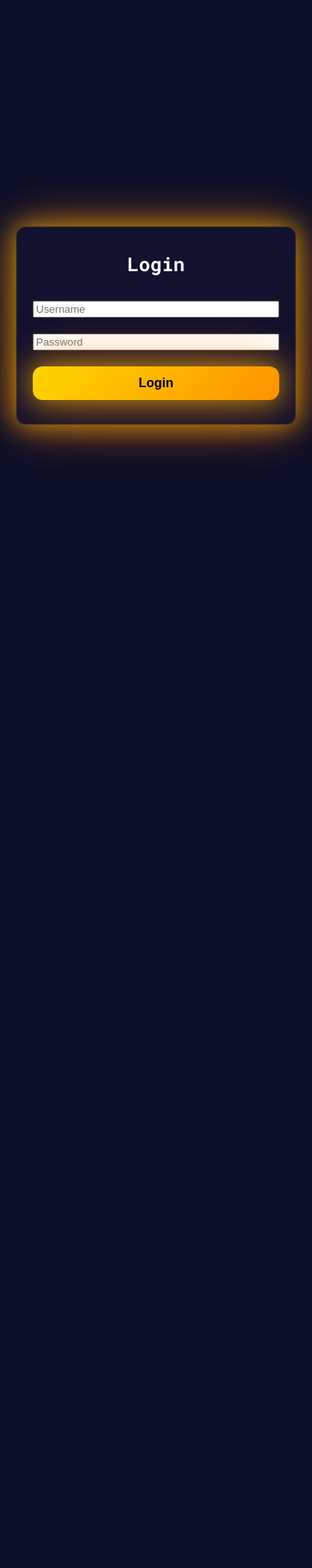
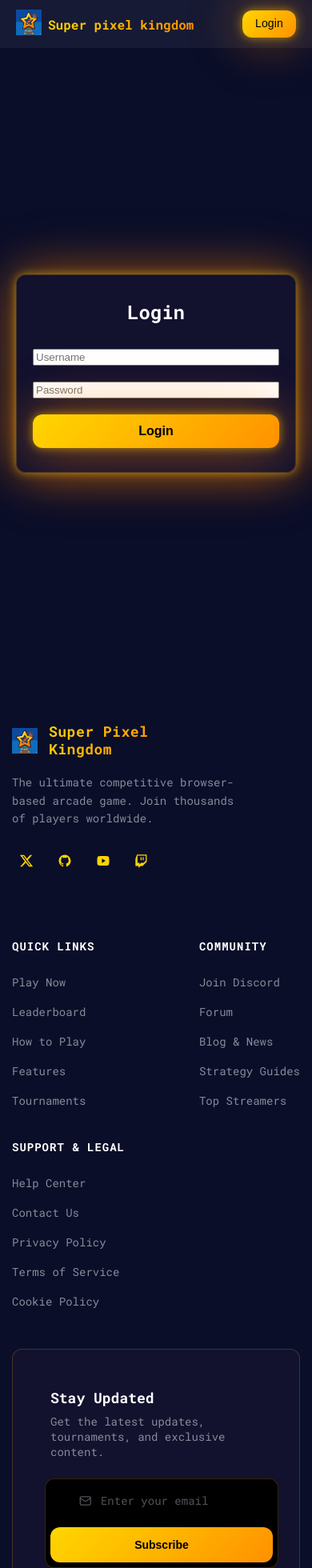
Before and after one commit to MarcoCorradini0/Mario-frontend, an Angular app: page /login in a window 390 px wide. Shown: the top 1960 px of the page at 80% size. Before the commit the page ends 844 px from the top, so only its background shows below. Built offline with nearby package versions, Linux system fonts and the light colour scheme.

Commit message:
Fixes: - corrected neon-border var to a smaller shadow width - changed browser page name - added footer to login page

```diff
--- a/src/app/features/pages/components/footer/footer.scss
+++ b/src/app/features/pages/components/footer/footer.scss
@@ -6,7 +6,7 @@
   // Top Section
   .footer-top{
     display: flex;
-    justify-content: space-between;
+    justify-content: space-evenly;
     flex-wrap: wrap;
     gap: 40px;
     margin-bottom: 50px;
@@ -232,10 +232,6 @@
     flex-direction: column;
     gap: 30px;
   }
-  .footer-links-container {
-    flex-direction: column;
-    gap: 30px;
-  }
   .newsletter-card {
     flex-direction: column;
     align-items: flex-start;
--- a/src/app/features/pages/login/login.html
+++ b/src/app/features/pages/login/login.html
@@ -1,3 +1,4 @@
+<app-navbar />
 <div class="login-container">
     <form [formGroup]="form"(ngSubmit)="onSubmit()">
         <h2>Login</h2>
@@ -9,3 +10,4 @@
         <p *ngIf="error" class="error">{{error}}</p>
     </form>
 </div>
+<app-footer />
--- a/src/app/features/pages/login/login.ts
+++ b/src/app/features/pages/login/login.ts
@@ -3,11 +3,13 @@ import { Component } from "@angular/core";
 import { FormBuilder, ReactiveFormsModule, Validators } from "@angular/forms";
 import { AuthService } from "../../../core/services/auth.service";
 import { Router } from "@angular/router";
+import { Navbar } from "../components/navbar/navbar";
+import { Footer } from "../components/footer/footer";
 
 @Component({
     standalone:true,
     selector:'app-login',
-    imports:[CommonModule,ReactiveFormsModule],
+    imports: [CommonModule, ReactiveFormsModule, Navbar, Footer],
     templateUrl:'./login.html',
     styleUrl:'./login.scss'
 })
--- a/src/index.html
+++ b/src/index.html
@@ -2,7 +2,7 @@
 <html lang="en">
 <head >
   <meta charset="utf-8">
-  <title>Mario</title>
+  <title>Super pixel Kingdom</title>
   <base href="/">
   <meta name="viewport" content="width=device-width, initial-scale=1">
   <link rel="icon" type="image/x-icon" href="favicon.ico">
--- a/src/styles.scss
+++ b/src/styles.scss
@@ -17,7 +17,7 @@
     --glass-bg:           hsla(0, 0%, 100%, 0.05);
     --button-gradient: linear-gradient(135deg, hsla(50.35, 100%, 50%, 1) 0%, hsla(49.18, 100%, 50%, 1) 7.14%, hsla(48.00, 100%, 50%, 1) 14.29%, hsla(47.06, 100%, 50%, 1) 21.43%, hsla(45.88, 100%, 50%, 1) 28.57%, hsla(44.71, 100%, 50%, 1) 35.71%, hsla(43.53, 100%, 50%, 1) 42.86%, hsla(42.35, 100%, 50%, 1) 50%, hsla(41.18, 100%, 50%, 1) 57.14%, hsla(40.00, 100%, 50%, 1) 64.29%, hsla(38.82, 100%, 50%, 1) 71.43%, hsla(37.65, 100%, 50%, 1) 78.57%, hsla(36.47, 100%, 50%, 1) 85.71%, hsla(35.29, 100%, 50%, 1) 92.86%, hsl(34, 100%, 50%) 100%);
     --text-gradient:   linear-gradient(90deg, hsl(50, 100%, 50%) 0%, hsl(49, 100%, 50%) 7.14%, hsl(48, 100%, 50%) 14.29%, hsl(47, 100%, 50%) 21.43%, hsl(46, 100%, 50%) 28.57%, hsl(45, 100%, 50%) 35.71%, hsl(44, 100%, 50%) 42.86%, hsl(42, 100%, 50%) 50%, hsl(41, 100%, 50%) 57.14%, hsl(40, 100%, 50%) 64.29%, hsl(39, 100%, 50%) 71.43%, hsl(38, 100%, 50%) 78.57%, hsl(36, 100%, 50%) 85.71%, hsl(35, 100%, 50%) 92.86%, hsl(34, 100%, 50%) 100%);
-    --neon-shadow: 0 0 30px 0 hsla(45, 100%, 51%, 0.6), 0 0 55px 0 hsla(34, 100%, 50%, 0.4), 0 0 80px 0 hsla(26, 100%, 50%, 0.3);
+    --neon-shadow: 0 0 12px 0 hsla(45, 100%, 51%, 0.6), 0 0 55px 0 hsla(34, 100%, 50%, 0.4), 0 0 80px 0 hsla(26, 100%, 50%, 0.3);
     --neon-border: 1px solid hsla(45, 100%, 51%, 0.2);
     --neon-border-active: hsl(45, 100%, 51%, 0.3);
 }
```
